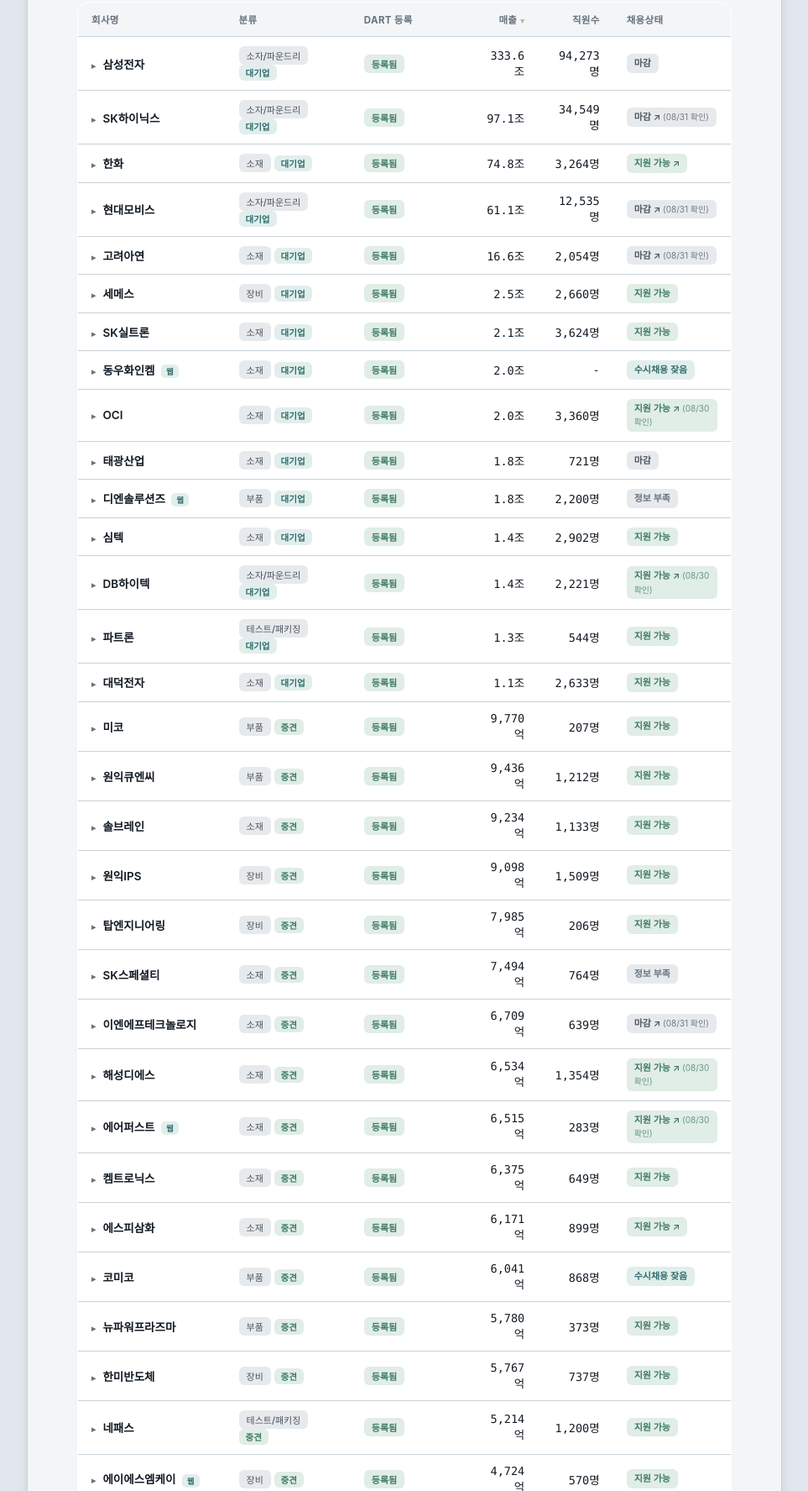
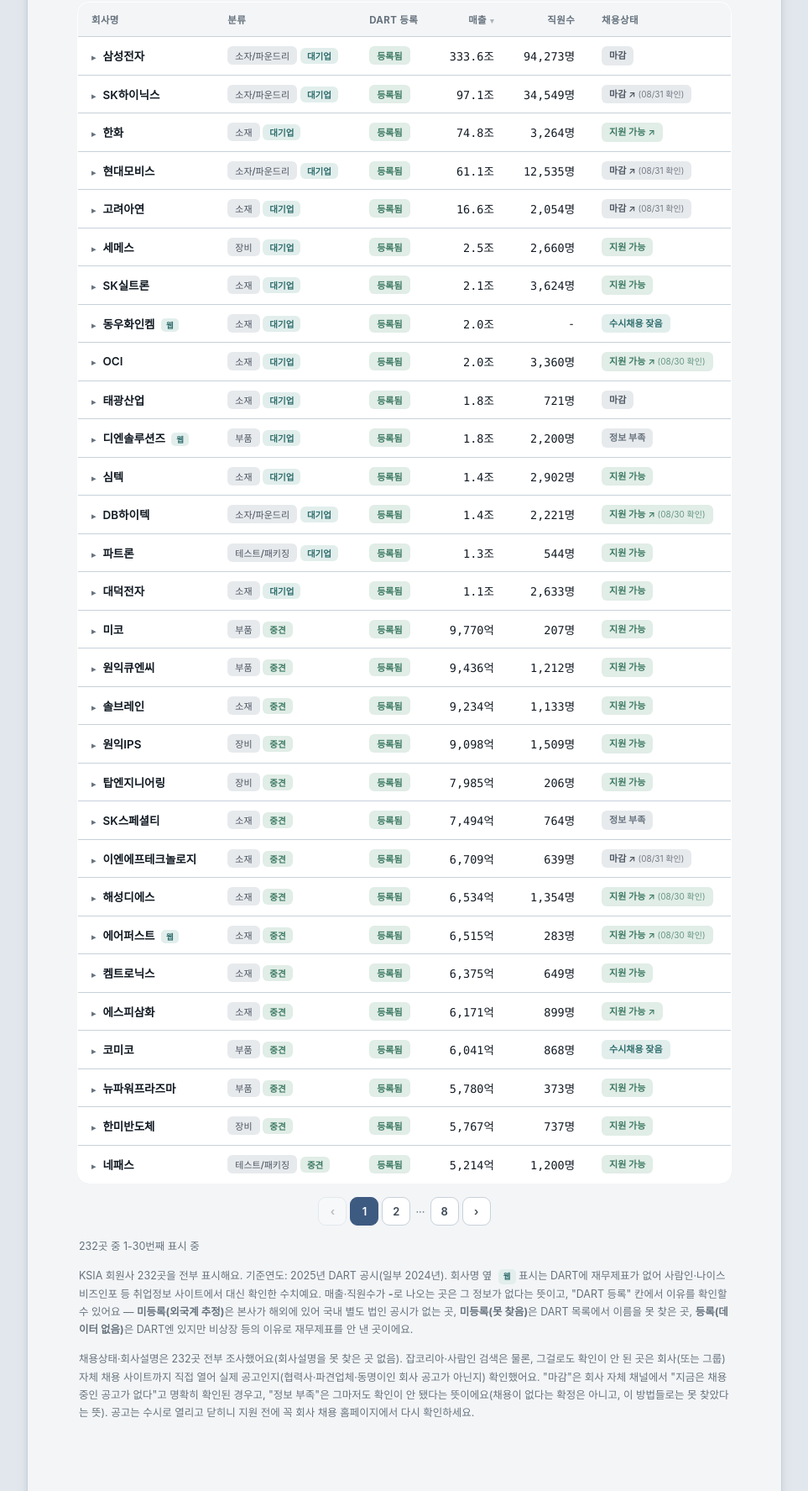
Before and after one commit to meyjeongtae-lang/semiconductor-news, a website: page companies.html in a window 1280 px wide. Shown: the part 604-2379 px from the top of the page at 84% size, without its empty margins (158-1121 px from the left). Drawn offline with Linux system fonts and the light colour scheme; a web font is replaced by a local one.

Commit message:
관심기업: 표에 페이지 나누기(1,2,3...) 추가
전체 목록이 232곳이라 한 페이지에 다 나오면 스크롤이 너무 길어져서,
한 페이지에 30곳씩 나눠 보여주도록 페이지네이션을 추가했어요.
필터나 정렬을 바꾸면 자동으로 1페이지로 돌아가요.

```diff
--- a/companies.html
+++ b/companies.html
@@ -134,6 +134,16 @@
   .hire-detail{margin-top:10px;padding-top:10px;border-top:1px dashed var(--line);font-size:12.5px;color:var(--slate);}
   .hire-detail strong{color:var(--ink-soft);}
 
+  .pagination{display:flex;align-items:center;justify-content:center;gap:4px;margin-top:16px;flex-wrap:wrap;}
+  .pagination button{
+    font-size:13px;cursor:pointer;border:1px solid var(--line);min-width:34px;height:34px;padding:0 8px;border-radius:9px;
+    background:var(--card);color:var(--ink-soft);font-weight:600;font-family:inherit;transition:all .15s ease;
+  }
+  .pagination button:hover:not(:disabled):not(.active){border-color:var(--copper);color:var(--copper);}
+  .pagination button.active{border-color:var(--copper);color:#fff;background:var(--copper);}
+  .pagination button:disabled{opacity:.35;cursor:default;}
+  .pagination .ellipsis{color:var(--slate);font-size:13px;padding:0 2px;}
+
   .section-note{font-size:12.5px;color:var(--slate);line-height:1.7;margin:14px 2px 0;}
   .dart-tag{display:inline-block;font-size:11px;font-weight:600;padding:3px 9px;border-radius:6px;white-space:nowrap;}
   .dart-tag.registered{background:var(--moss-soft);color:var(--moss);}
@@ -193,6 +203,7 @@
       <tbody id="companyBody"></tbody>
     </table>
   </div>
+  <div class="pagination" id="pagination"></div>
   <p class="section-note" id="countNote"></p>
   <p class="section-note">KSIA 회원사 232곳을 전부 표시해요. 기준연도: 2025년 DART 공시(일부 2024년). 회사명 옆 <span class="src-tag">웹</span> 표시는 DART에 재무제표가 없어 사람인·나이스비즈인포 등 취업정보 사이트에서 대신 확인한 수치예요. 매출·직원수가 <strong>-</strong>로 나오는 곳은 그 정보가 없다는 뜻이고, "DART 등록" 칸에서 이유를 확인할 수 있어요 — <strong>미등록(외국계 추정)</strong>은 본사가 해외에 있어 국내 별도 법인 공시가 없는 곳, <strong>미등록(못 찾음)</strong>은 DART 목록에서 이름을 못 찾은 곳, <strong>등록(데이터 없음)</strong>은 DART엔 있지만 비상장 등의 이유로 재무제표를 안 낸 곳이에요.</p>
   <p class="section-note">채용상태·회사설명은 232곳 전부 조사했어요(회사설명을 못 찾은 곳 없음). 잡코리아·사람인 검색은 물론, 그걸로도 확인이 안 된 곳은 회사(또는 그룹) 자체 채용 사이트까지 직접 열어 실제 공고인지(협력사·파견업체·동명이인 회사 공고가 아닌지) 확인했어요. "마감"은 회사 자체 채널에서 "지금은 채용중인 공고가 없다"고 명확히 확인된 경우고, "정보 부족"은 그마저도 확인이 안 됐다는 뜻이에요(채용이 없다는 확정은 아니고, 이 방법들로는 못 찾았다는 뜻). 공고는 수시로 열리고 닫히니 지원 전에 꼭 회사 채용 홈페이지에서 다시 확인하세요.</p>
@@ -205,8 +216,9 @@
   const CATEGORIES = DATA.categories;
   const companies = DATA.companies;
 
-  let state = { tier: 'all', category: 'all', hiring: 'all', sortKey: 'revenue', sortDir: -1 };
+  let state = { tier: 'all', category: 'all', hiring: 'all', sortKey: 'revenue', sortDir: -1, page: 1 };
   const HIRING_OPEN_STATUSES = ['open', 'frequent'];
+  const PAGE_SIZE = 30;
 
   function fmtRevenue(n){
     if (n === null || n === undefined) return '-';
@@ -281,7 +293,7 @@
     box.innerHTML = `<button data-cat="all" class="${state.category==='all'?'active':''}">전체 ${scoped.length}</button>` +
       keys.map(k => `<button data-cat="${k}" class="${state.category===k?'active':''}">${CATEGORIES[k]} ${counts[k]}</button>`).join('');
     box.querySelectorAll('button').forEach(btn => {
-      btn.addEventListener('click', () => { state.category = btn.dataset.cat; renderCategoryFilters(); renderTable(); });
+      btn.addEventListener('click', () => { state.category = btn.dataset.cat; state.page = 1; renderCategoryFilters(); renderTable(); });
     });
   }
 
@@ -299,7 +311,12 @@
       av = av ?? -1; bv = bv ?? -1;
       return state.sortDir * (av - bv);
     });
-    document.getElementById('companyBody').innerHTML = rows.map((r, i) => `
+    const totalPages = Math.max(1, Math.ceil(rows.length / PAGE_SIZE));
+    if (state.page > totalPages) state.page = totalPages;
+    if (state.page < 1) state.page = 1;
+    const start = (state.page - 1) * PAGE_SIZE;
+    const pageRows = rows.slice(start, start + PAGE_SIZE);
+    document.getElementById('companyBody').innerHTML = pageRows.map((r, i) => `
       <tr class="${r.desc ? 'has-desc' : ''}" data-idx="${i}">
         <td class="name">${r.desc ? '<span class="desc-arrow">▸</span> ' : ''}${r.name}${r.source==='web' ? ' <span class="src-tag">웹</span>' : ''}</td>
         <td>
@@ -322,12 +339,44 @@
         if (arrow) arrow.textContent = open ? '▸' : '▾';
       });
     });
-    document.getElementById('countNote').textContent = `${rows.length}곳 표시 중`;
+    const rangeStart = rows.length === 0 ? 0 : start + 1;
+    const rangeEnd = Math.min(start + PAGE_SIZE, rows.length);
+    document.getElementById('countNote').textContent = rows.length > PAGE_SIZE
+      ? `${rows.length}곳 중 ${rangeStart}-${rangeEnd}번째 표시 중`
+      : `${rows.length}곳 표시 중`;
+    renderPagination(totalPages);
+  }
+
+  function renderPagination(totalPages){
+    const box = document.getElementById('pagination');
+    if (totalPages <= 1) { box.innerHTML = ''; return; }
+    const cur = state.page;
+    const pages = [];
+    pages.push(1);
+    for (let p = cur - 1; p <= cur + 1; p++) { if (p > 1 && p < totalPages) pages.push(p); }
+    if (totalPages > 1) pages.push(totalPages);
+    const uniq = [...new Set(pages)].sort((a,b) => a - b);
+    let html = `<button data-page="${cur - 1}" ${cur === 1 ? 'disabled' : ''}>‹</button>`;
+    let prev = 0;
+    uniq.forEach(p => {
+      if (p - prev > 1) html += `<span class="ellipsis">···</span>`;
+      html += `<button data-page="${p}" class="${p === cur ? 'active' : ''}">${p}</button>`;
+      prev = p;
+    });
+    html += `<button data-page="${cur + 1}" ${cur === totalPages ? 'disabled' : ''}>›</button>`;
+    box.innerHTML = html;
+    box.querySelectorAll('button[data-page]').forEach(btn => {
+      btn.addEventListener('click', () => {
+        state.page = Number(btn.dataset.page);
+        renderTable();
+        document.querySelector('.control-bar').scrollIntoView({ behavior: 'smooth', block: 'start' });
+      });
+    });
   }
 
   document.getElementById('tierSwitch').querySelectorAll('button').forEach(btn => {
     btn.addEventListener('click', () => {
-      state.tier = btn.dataset.tier; state.category = 'all';
+      state.tier = btn.dataset.tier; state.category = 'all'; state.page = 1;
       document.getElementById('tierSwitch').querySelectorAll('button').forEach(b => b.classList.toggle('active', b===btn));
       renderCategoryFilters(); renderTable();
     });
@@ -335,7 +384,7 @@
 
   document.getElementById('hiringSwitch').querySelectorAll('button').forEach(btn => {
     btn.addEventListener('click', () => {
-      state.hiring = btn.dataset.hiring; state.category = 'all';
+      state.hiring = btn.dataset.hiring; state.category = 'all'; state.page = 1;
       document.getElementById('hiringSwitch').querySelectorAll('button').forEach(b => b.classList.toggle('active', b===btn));
       renderCategoryFilters(); renderTable();
     });
@@ -346,6 +395,7 @@
       const key = th.dataset.key;
       if (state.sortKey === key) state.sortDir *= -1;
       else { state.sortKey = key; state.sortDir = (key==='name'||key==='category') ? 1 : -1; }
+      state.page = 1;
       renderTable();
     });
   });
```
